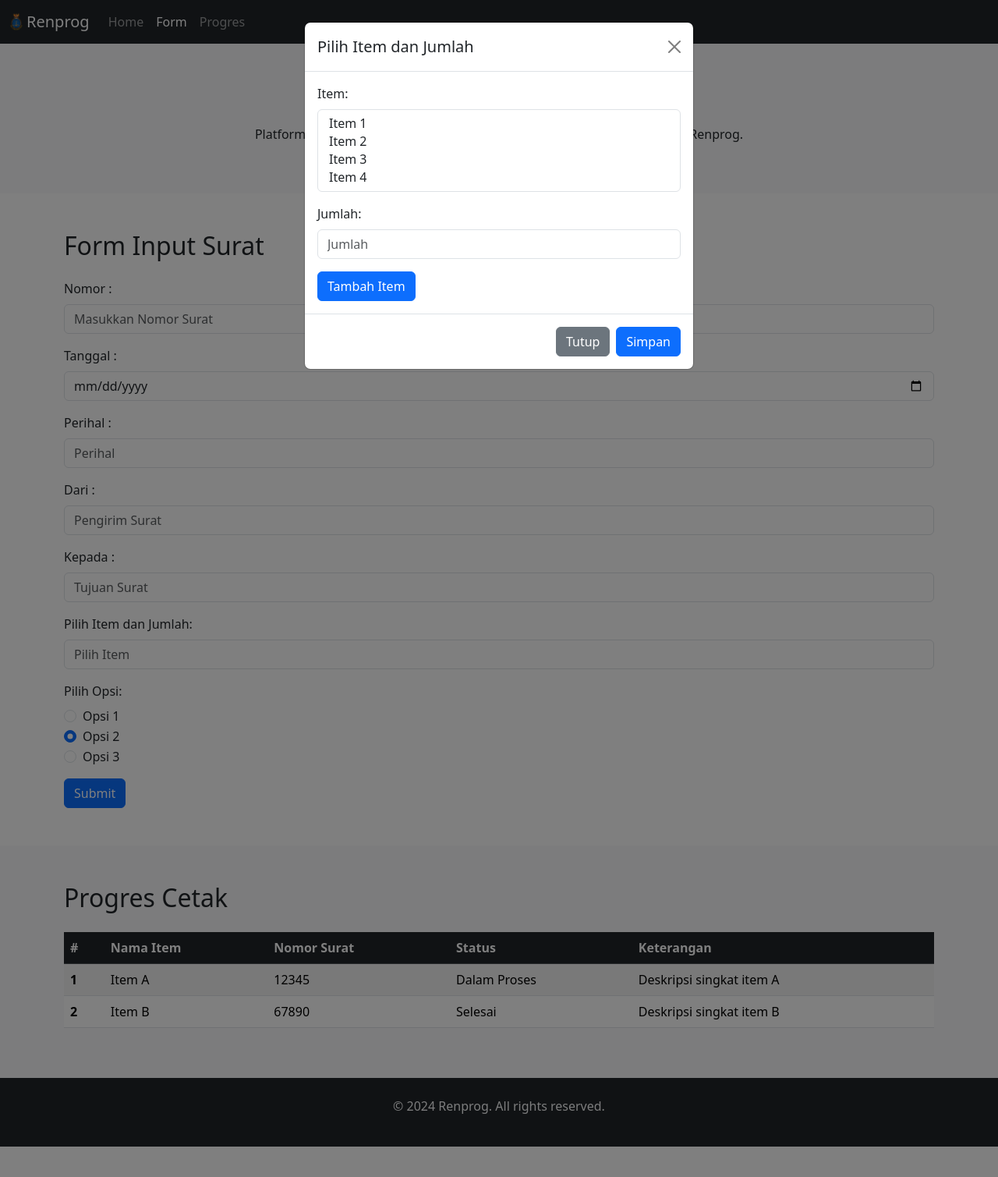
After one commit to satriotegas/renprog, a PHP site: page /form.php in a window 1280 px wide, after a click that opens the changed part. The commit adds this page. Shown: the top 1509 px of the page at 78% size. Run offline with PHP 8.4, Linux system fonts and the light colour scheme.

Commit message:
update halaman home dan form

```diff
--- /dev/null
+++ b/footer.php
@@ -0,0 +1,17 @@
+<script>
+    document.addEventListener('DOMContentLoaded', () => {
+        const navLinks = document.querySelectorAll('.nav-link');
+        const currentPage = window.location.pathname.split('/').pop(); // Get the current page
+
+        navLinks.forEach(link => {
+            const href = link.getAttribute('href');
+            if (
+                (currentPage === href )
+            ) {
+                link.classList.add('active');
+            } else {
+                link.classList.remove('active');
+            }
+        });
+    });
+</script>
--- /dev/null
+++ b/form.php
@@ -0,0 +1,200 @@
+<?php
+session_start();
+?>
+
+<!doctype html>
+<html lang="en">
+  <head>
+    <meta charset="utf-8">
+    <meta name="viewport" content="width=device-width, initial-scale=1">
+    <title>Renprog</title>
+    <link rel="icon" type="image/x-icon" href="img/hidros_icon.png">
+    <link href="https://cdn.jsdelivr.net/npm/bootstrap@5.3.3/dist/css/bootstrap.min.css" rel="stylesheet" integrity="sha384-QWTKZyjpPEjISv5WaRU9OFeRpok6YctnYmDr5pNlyT2bRjXh0JMhjY6hW+ALEwIH" crossorigin="anonymous">
+  </head>
+  <body>
+    <!-- Navbar -->
+    <?php
+    require 'navbar.php';
+    ?>
+
+    <!-- Home Section -->
+    <section id="home" class="py-5 bg-light">
+        <div class="container">
+            <h1 class="text-center">Welcome to Renprog</h1>
+            <p class="text-center">Platform untuk memantau progres pencetakan dan program kerja Subdis Renprog.</p>
+        </div>
+    </section>
+
+    <!-- Form Section -->
+    <section id="form" class="py-5">
+        <div class="container">
+            <h2 class="mb-4">Form Input Surat</h2>
+            <form action="form.php" method="post">
+                <div class="mb-3">
+                    <label for="surat" class="form-label">Nomor :</label>
+                    <input type="text" class="form-control" name="surat" id="surat" placeholder="Masukkan Nomor Surat">
+                </div>
+                <div class="mb-3">
+                    <label for="tanggal" class="form-label">Tanggal :</label>
+                    <input type="date" class="form-control" name="tanggal" id="tanggal" placeholder="Masukkan Tanggal Surat">
+                </div>
+                <div class="mb-3">
+                    <label for="perihal" class="form-label">Perihal :</label>
+                    <input type="text" class="form-control" name="perihal" id="perihal" placeholder="Perihal">
+                </div>
+                <div class="mb-3">
+                    <label for="dari" class="form-label">Dari :</label>
+                    <input type="text" class="form-control" name="dari" id="dari" placeholder="Pengirim Surat">
+                </div>
+                <div class="mb-3">
+                    <label for="kepada" class="form-label">Kepada :</label>
+                    <input type="text" class="form-control" name="kepada" id="kepada" placeholder="Tujuan Surat">
+                </div>
+
+                <!-- Item Selection -->
+                <div class="mb-3">
+                    <label for="item" class="form-label">Pilih Item dan Jumlah:</label>
+                    <input type="text" class="form-control" id="itemDisplay" placeholder="Pilih Item" readonly data-bs-toggle="modal" data-bs-target="#itemModal">
+                    <!-- Hidden input to store selected items as JSON -->
+                    <input type="hidden" name="items" id="selectedItems">
+                </div>
+
+                <!-- Modal for Item Selection -->
+                <div class="modal fade" id="itemModal" tabindex="-1" aria-labelledby="itemModalLabel" aria-hidden="true">
+                    <div class="modal-dialog">
+                        <div class="modal-content">
+                            <div class="modal-header">
+                                <h5 class="modal-title" id="itemModalLabel">Pilih Item dan Jumlah</h5>
+                                <button type="button" class="btn-close" data-bs-dismiss="modal" aria-label="Close"></button>
+                            </div>
+                            <div class="modal-body">
+                                <div class="mb-3">
+                                    <label for="itemList" class="form-label">Item:</label>
+                                    <select class="form-select" id="itemList" multiple>
+                                        <option value="item1">Item 1</option>
+                                        <option value="item2">Item 2</option>
+                                        <option value="item3">Item 3</option>
+                                        <option value="item4">Item 4</option>
+                                    </select>
+                                </div>
+                                <div class="mb-3">
+                                    <label for="itemQuantity" class="form-label">Jumlah:</label>
+                                    <input type="number" class="form-control" id="itemQuantity" placeholder="Jumlah" min="1">
+                                </div>
+                                <button type="button" class="btn btn-primary" id="addItem">Tambah Item</button>
+                            </div>
+                            <div class="modal-footer">
+                                <button type="button" class="btn btn-secondary" data-bs-dismiss="modal">Tutup</button>
+                                <button type="button" class="btn btn-primary" data-bs-dismiss="modal" id="saveItems">Simpan</button>
+                            </div>
+                        </div>
+                    </div>
+                </div>
+
+
+
+                <div class="mb-3">
+                    <label class="form-label">Pilih Opsi:</label>
+                    <div class="form-check">
+                        <input class="form-check-input" type="radio" name="flexRadioDefault" id="flexRadioDefault1" value="Option1">
+                        <label class="form-check-label" for="flexRadioDefault1">
+                            Opsi 1
+                        </label>
+                    </div>
+                    <div class="form-check">
+                        <input class="form-check-input" type="radio" name="flexRadioDefault" id="flexRadioDefault2" value="Option2" checked>
+                        <label class="form-check-label" for="flexRadioDefault2">
+                            Opsi 2
+                        </label>
+                    </div>
+                    <div class="form-check">
+                        <input class="form-check-input" type="radio" name="flexRadioDefault" id="flexRadioDefault3" value="Option3">
+                        <label class="form-check-label" for="flexRadioDefault3">
+                            Opsi 3
+                        </label>
+                    </div>
+                </div>
+
+                <button type="submit" class="btn btn-primary">Submit</button>
+            </form>
+        </div>
+    </section>
+
+    <!-- Progres Section -->
+    <section id="progress" class="py-5 bg-light">
+        <div class="container">
+            <h2 class="mb-4">Progres Cetak</h2>
+            <div class="table-responsive">
+                <table class="table table-striped">
+                    <thead class="table-dark">
+                        <tr>
+                            <th scope="col">#</th>
+                            <th scope="col">Nama Item</th>
+                            <th scope="col">Nomor Surat</th>
+                            <th scope="col">Status</th>
+                            <th scope="col">Keterangan</th>
+                        </tr>
+                    </thead>
+                    <tbody>
+                        <tr>
+                            <th scope="row">1</th>
+                            <td>Item A</td>
+                            <td>12345</td>
+                            <td>Dalam Proses</td>
+                            <td>Deskripsi singkat item A</td>
+                        </tr>
+                        <tr>
+                            <th scope="row">2</th>
+                            <td>Item B</td>
+                            <td>67890</td>
+                            <td>Selesai</td>
+                            <td>Deskripsi singkat item B</td>
+                        </tr>
+                    </tbody>
+                </table>
+            </div>
+        </div>
+    </section>
+
+    <!-- Footer -->
+    <footer class="py-4 bg-dark text-light text-center">
+        <p>&copy; 2024 Renprog. All rights reserved.</p>
+    </footer>
+    <!-- Bootstrap JS and dependencies -->
+    <script src="https://cdn.jsdelivr.net/npm/bootstrap@5.3.3/dist/js/bootstrap.bundle.min.js" integrity="sha384-YvpcrYf0tY3lHB60NNkmXc5s9fDVZLESaAA55NDzOxhy9GkcIdslK1eN7N6jIeHz" crossorigin="anonymous"></script>
+    <script>
+        // Handle item selection and quantity
+        let selectedItems = [];
+
+        // When an item is added
+        document.getElementById('addItem').addEventListener('click', function() {
+            let itemList = document.getElementById('itemList');
+            let itemQuantity = document.getElementById('itemQuantity').value;
+
+            // Validate that the quantity is provided and at least one item is selected
+            if (itemQuantity && itemList.selectedOptions.length > 0) {
+                let selectedItemNames = Array.from(itemList.selectedOptions).map(option => option.text);
+
+                selectedItemNames.forEach(item => {
+                    selectedItems.push({ item: item, quantity: itemQuantity });
+                });
+
+                // Display the selected items in the input field
+                document.getElementById('itemDisplay').value = selectedItems.map(i => `${i.item} (${i.quantity})`).join(', ');
+
+                // Store the selected items as a JSON string in the hidden input field
+                document.getElementById('selectedItems').value = JSON.stringify(selectedItems);
+            }
+        });
+
+        // When the save button is clicked
+        document.getElementById('saveItems').addEventListener('click', function() {
+            // Save items and close modal
+            $('#itemModal').modal('hide');
+        });
+    </script>
+    <?php
+    require 'footer.php';
+    ?>
+  </body>
+</html>
--- a/navbar.php
+++ b/navbar.php
@@ -0,0 +1,22 @@
+<nav class="navbar navbar-expand-lg navbar-dark bg-dark">
+        <div class="container-fluid">
+        <img src="img/hidros_logo.png" alt="Logo" width="18" height="24" class="d-inline-block align-text-top me-1">
+            <a class="navbar-brand" href="#">Renprog</a>
+            <button class="navbar-toggler" type="button" data-bs-toggle="collapse" data-bs-target="#navbarNav" aria-controls="navbarNav" aria-expanded="false" aria-label="Toggle navigation">
+                <span class="navbar-toggler-icon"></span>
+            </button>
+            <div class="collapse navbar-collapse" id="navbarNav">
+                <ul class="navbar-nav">
+                    <li class="nav-item">
+                        <a class="nav-link" href="index.php">Home</a>
+                    </li>
+                    <li class="nav-item">
+                        <a class="nav-link" href="form.php">Form</a>
+                    </li>
+                    <li class="nav-item">
+                        <a class="nav-link" href="progres.php">Progres</a>
+                    </li>
+                </ul>
+            </div>
+        </div>
+    </nav>
```
Also changed, not shown: coba.php (added, +136 -0 lines), index.php (+41 -9 lines), progres.php (added, +95 -0 lines), surat.php (added, +95 -0 lines), img/hidros_icon.png (added), img/hidros_logo.png (added).
